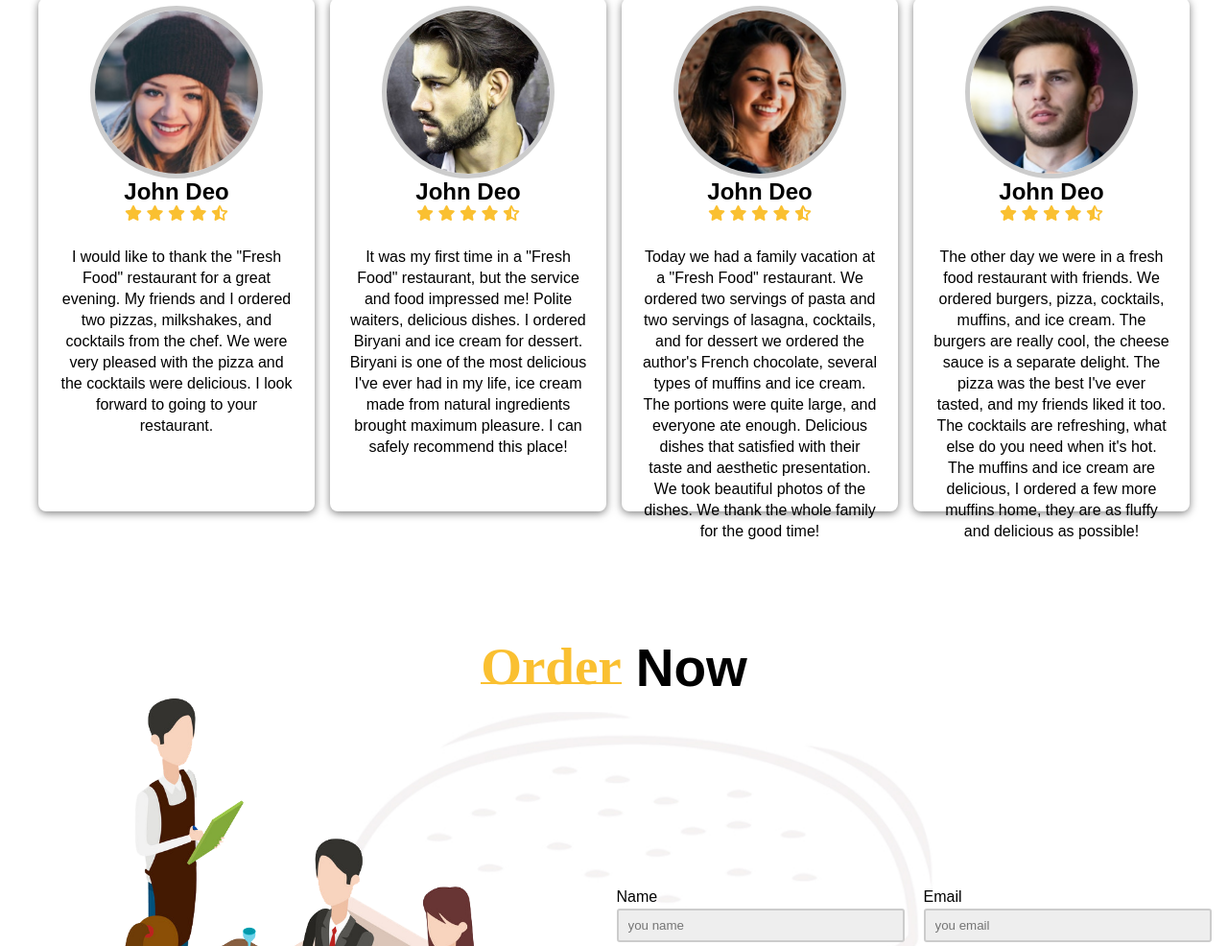
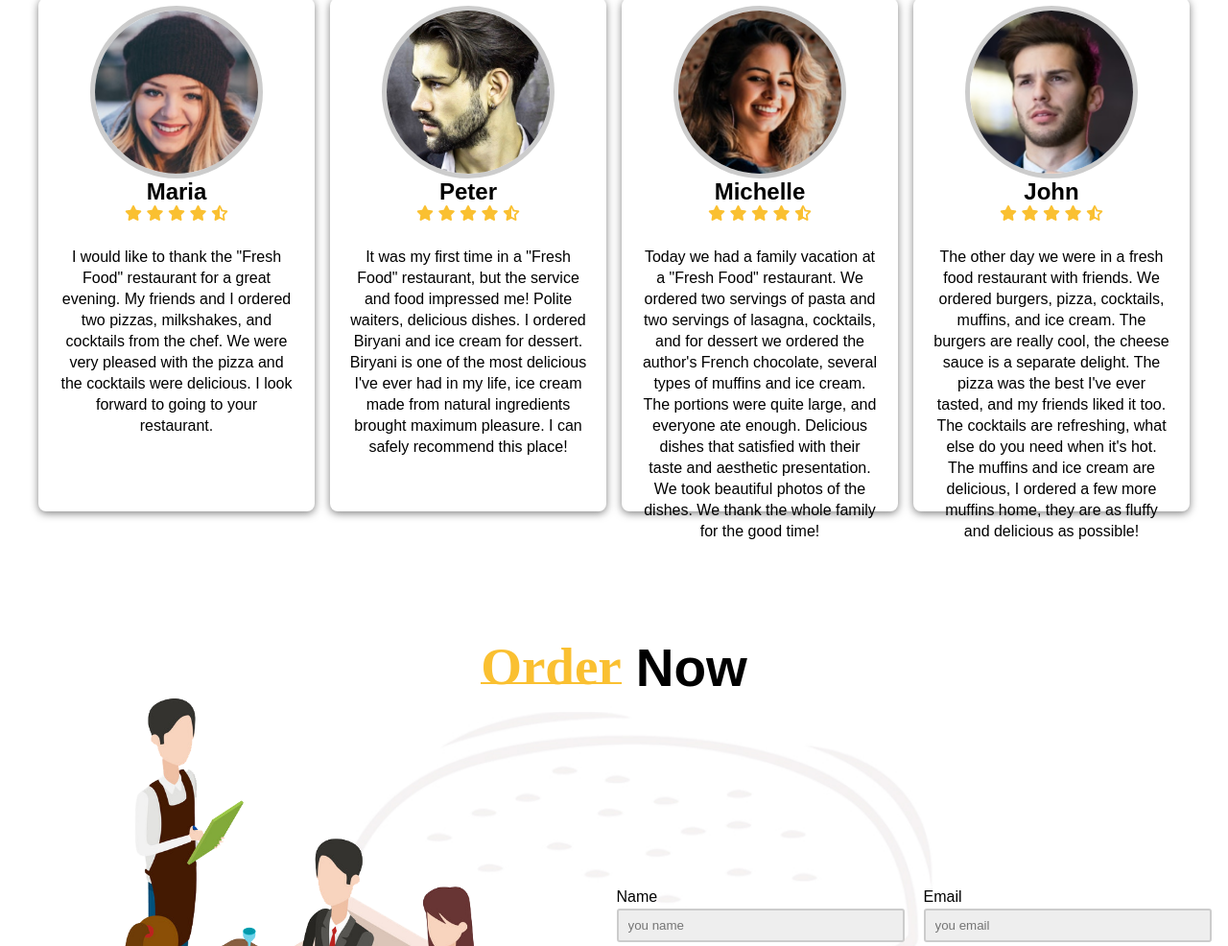
Before and after one commit to Sannyeks/food-restaurant, a plain HTML site: page index.html in a window 1280 px wide. Shown: the part 4338-5324 px from the top of the page at 96% size. Drawn offline with Linux system fonts and the light colour scheme.

Commit message:
add some update to html

```diff
--- a/index.html
+++ b/index.html
@@ -523,7 +523,7 @@
                 </div>
 
                 <div class="review_text">
-                    <h2 class="name">John Deo</h2>
+                    <h2 class="name">Maria</h2>
 
                     <div class="review_icon">
                         <i class="fa-solid fa-star"></i>
@@ -558,7 +558,7 @@
                 </div>
 
                 <div class="review_text">
-                    <h2 class="name">John Deo</h2>
+                    <h2 class="name">Peter</h2>
 
                     <div class="review_icon">
                         <i class="fa-solid fa-star"></i>
@@ -594,7 +594,7 @@
                 </div>
 
                 <div class="review_text">
-                    <h2 class="name">John Deo</h2>
+                    <h2 class="name">Michelle</h2>
 
                     <div class="review_icon">
                         <i class="fa-solid fa-star"></i>
@@ -630,7 +630,7 @@
                 </div>
 
                 <div class="review_text">
-                    <h2 class="name">John Deo</h2>
+                    <h2 class="name">John</h2>
 
                     <div class="review_icon">
                         <i class="fa-solid fa-star"></i>
```
